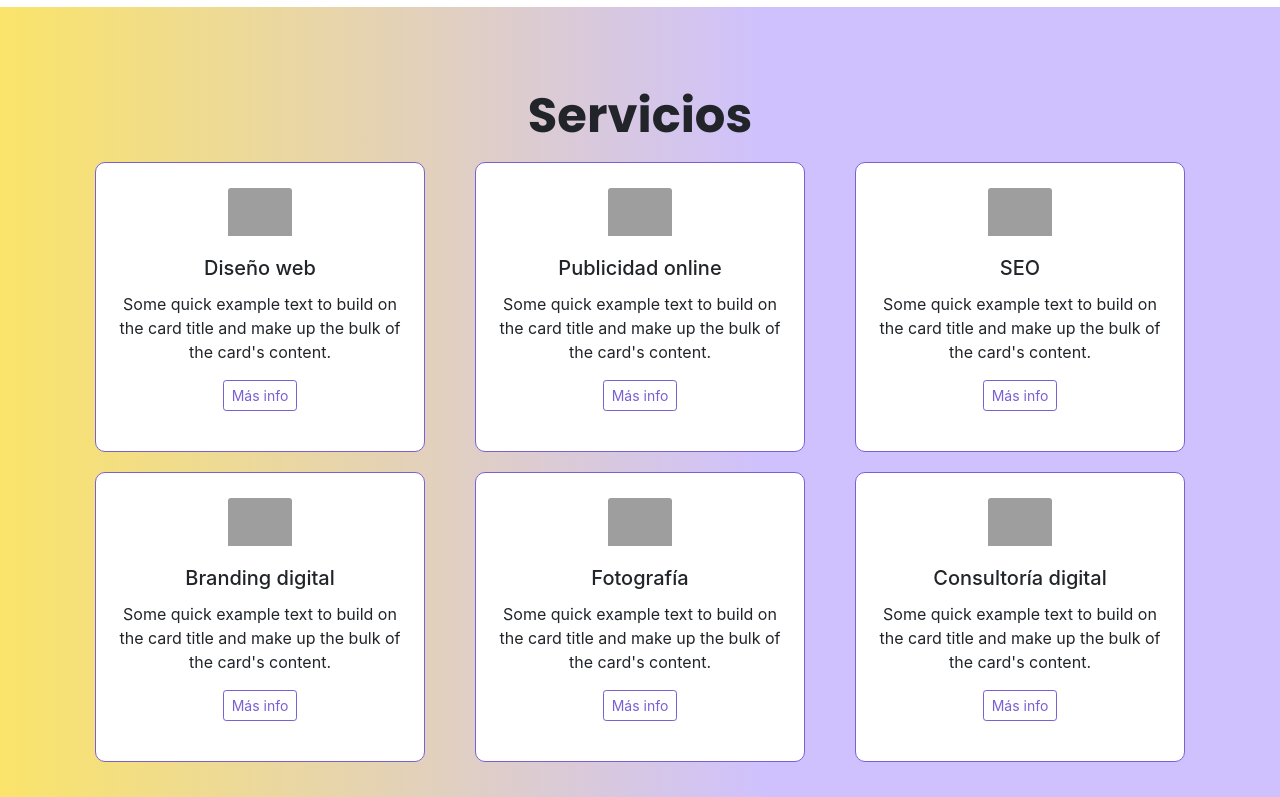
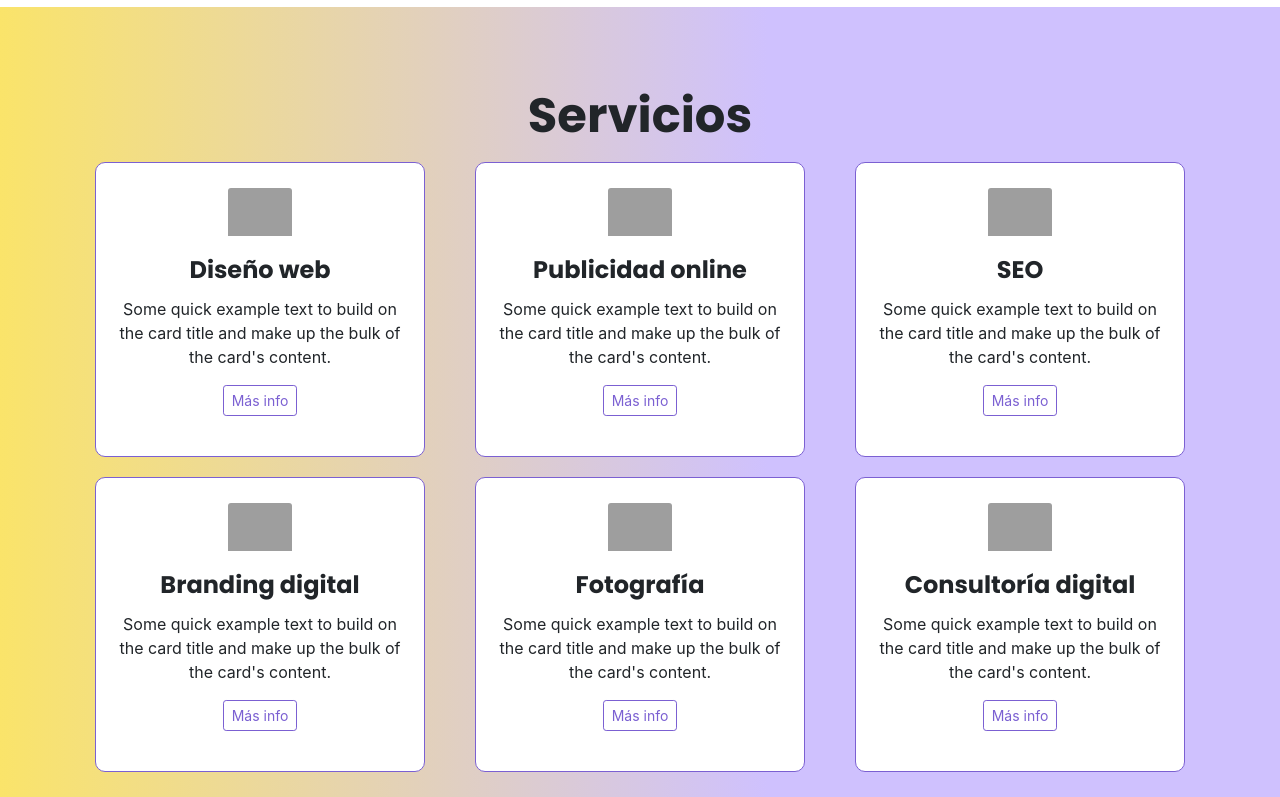
Before and after one commit to diego-av/webpersonal, a plain HTML site: page index.html in a window 1280 px wide. Shown: the part 879-1676 px from the top of the page. Drawn offline with nearby package versions, Linux system fonts and the light colour scheme; grey boxes are pictures that could not be loaded.

Commit message:
sass+SEO

```diff
--- a/index.html
+++ b/index.html
@@ -49,7 +49,7 @@
             <div class="row align-items-center">
                 <div class="col-md-7">
                     <h1>Hola, <br>Soy Diego</h1>
-                    <p class="lead">Especialista en <strong>Negocios Digitales</strong></p>
+                    <h1 class="lead">Especialista en Negocios Digitales</h1>
                     <a class="btn btn-primary btn-success btn-m" href="https://wa.me/541156420780" target="_blank" role="button">Hablemos por Whatsapp</a>
                     <a class="btnMaps--clr1" href="#">Facebook</a>
                     <a class="btnMaps--clr2" href="#">Instagram</a>
@@ -87,7 +87,7 @@
                             <img src="https://img.icons8.com/nolan/64/web.png" class="card-img-top"
                                 alt="Icono de diseño web">
                             <div class="card-body">
-                                <h5 class="card-title">Diseño web</h5>
+                                <h3 class="card-title">Diseño web</h3>
                                 <p class="card-text">Some quick example text to build on the card title and make up the
                                     bulk of the card's content.</p>
                                 <a href="pages/servicios.html" class="btn btn-outline-primary btn-sm">Más info</a>
@@ -99,7 +99,7 @@
                             <img src="https://img.icons8.com/nolan/64/commercial.png" class="card-img-top"
                                 alt="Icono de publicidad online">
                             <div class="card-body">
-                                <h5 class="card-title">Publicidad online</h5>
+                                <h3 class="card-title">Publicidad online</h3>
                                 <p class="card-text">Some quick example text to build on the card title and make up the
                                     bulk of the card's content.</p>
                                 <a href="pages/servicios.html" class="btn btn-outline-primary btn-sm">Más info</a>
@@ -111,7 +111,7 @@
                             <img src="https://img.icons8.com/nolan/64/bullish.png" class="card-img-top"
                                 alt="Icono de SEO">
                             <div class="card-body">
-                                <h5 class="card-title">SEO</h5>
+                                <h3 class="card-title">SEO</h3>
                                 <p class="card-text">Some quick example text to build on the card title and make up the
                                     bulk of the card's content.</p>
                                 <a href="pages/servicios.html" class="btn btn-outline-primary btn-sm">Más info</a>
@@ -123,7 +123,7 @@
                             <img src="https://img.icons8.com/nolan/64/mac-client.png" class="card-img-top"
                                 alt="Icono de branding digital">
                             <div class="card-body">
-                                <h5 class="card-title">Branding digital</h5>
+                                <h3 class="card-title">Branding digital</h3>
                                 <p class="card-text">Some quick example text to build on the card title and make up the
                                     bulk of the card's content.</p>
                                 <a href="pages/servicios.html" class="btn btn-outline-primary btn-sm">Más info</a>
@@ -135,7 +135,7 @@
                             <img src="https://img.icons8.com/nolan/64/google-images.png" class="card-img-top"
                                 alt="Icono de fotografia">
                             <div class="card-body">
-                                <h5 class="card-title">Fotografía</h5>
+                                <h3 class="card-title">Fotografía</h3>
                                 <p class="card-text">Some quick example text to build on the card title and make up the
                                     bulk of the card's content.</p>
                                 <a href="pages/servicios.html" class="btn btn-outline-primary btn-sm">Más info</a>
@@ -147,7 +147,7 @@
                             <img src="https://img.icons8.com/nolan/64/consultation.png" class="card-img-top"
                                 alt="Icono de consultoria digital">
                             <div class="card-body">
-                                <h5 class="card-title">Consultoría digital</h5>
+                                <h3 class="card-title">Consultoría digital</h3>
                                 <p class="card-text">Some quick example text to build on the card title and make up the
                                     bulk of the card's content.</p>
                                 <a href="pages/servicios.html" class="btn btn-outline-primary btn-sm">Más info</a>
```
